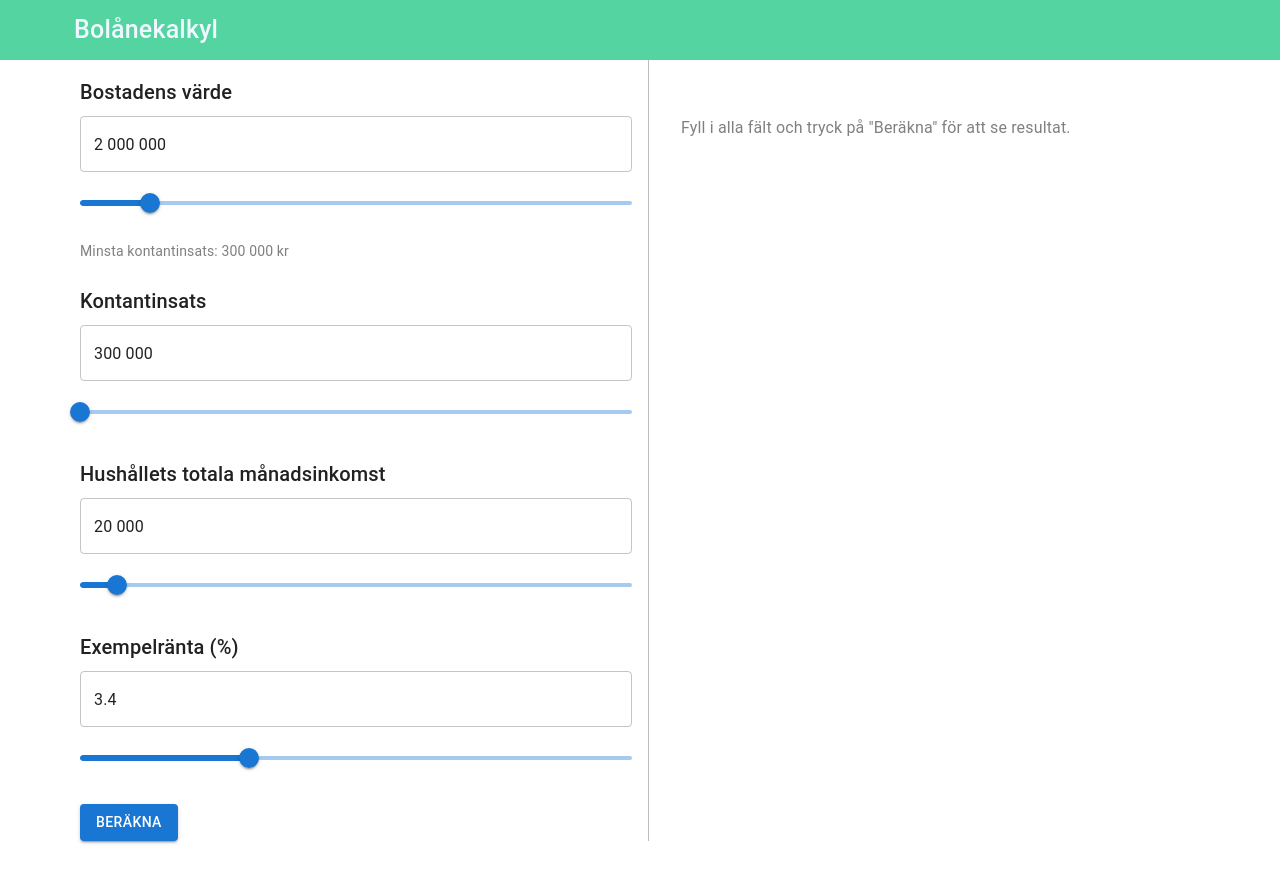
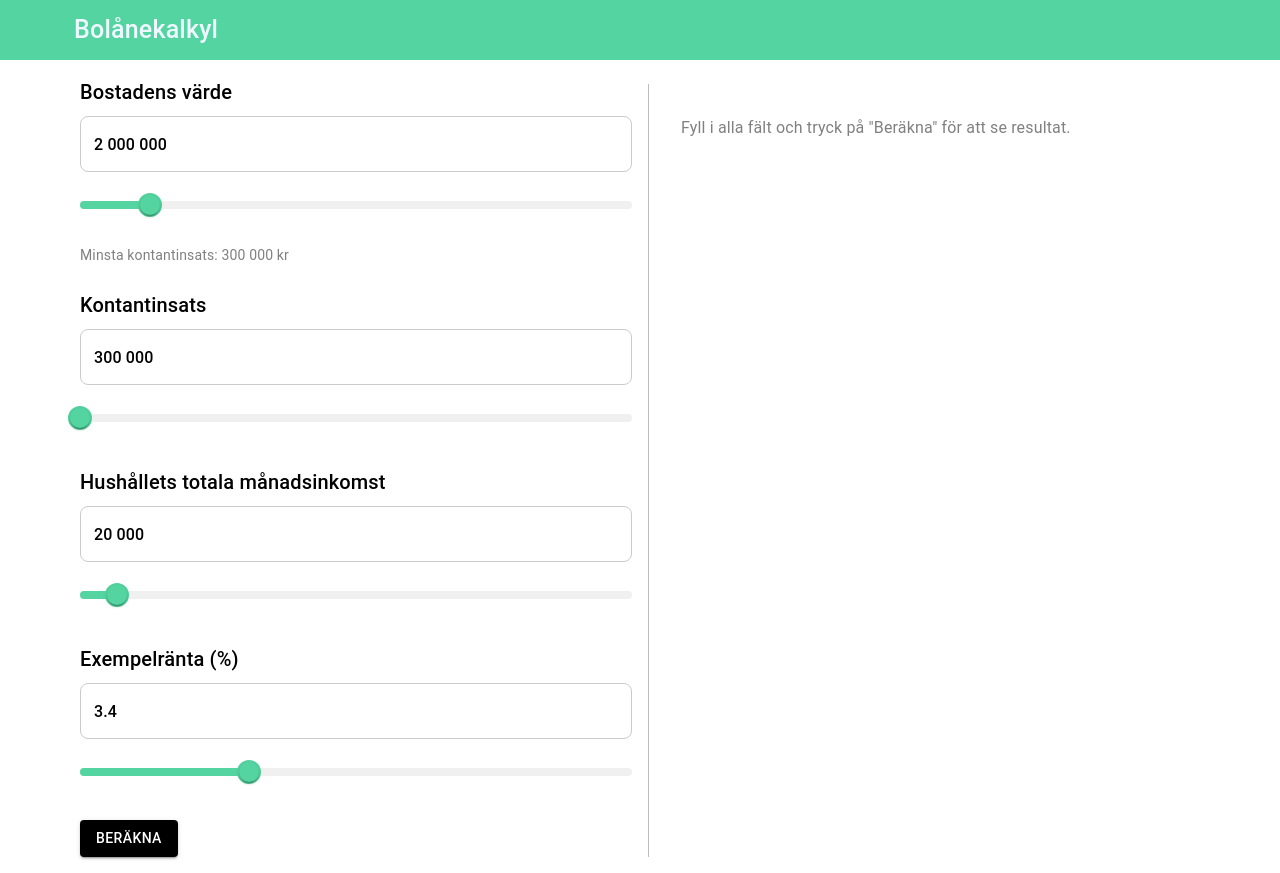
Before and after one commit to ManderssonTaurin/mortgage-calculator, a React (Vite) app: page / in a window 1280 px wide. Built offline with nearby package versions, Linux system fonts and the light colour scheme.

Commit message:
styling nästan klar

```diff
--- a/src/Components/Calculator.jsx
+++ b/src/Components/Calculator.jsx
@@ -20,11 +20,19 @@ const Calculator = () => {
 
   // Generic handler for input fields
   const handleInputChange = (e, setState) => {
-    const numericValue = parseFloat(e.target.value.replace(/\s/g, "").replace(",", "."));
+    let value = e.target.value.replace(/\s/g, "").replace(",", ".");
+
+    if (value === "") {
+      setState(""); // Allow empty input while typing
+      return;
+    }
+
+    const numericValue = parseFloat(value);
     if (!isNaN(numericValue)) {
       setState(numericValue);
     }
   };
+
 
   // Generic handler for sliders
   const handleSliderChange = (setState) => (event, newValue) => {
@@ -33,23 +41,14 @@ const Calculator = () => {
 
 // minimumDeposit = edge case when bostadens värde becomes less than kontantinsatsen
 
-const handleDepositChange = (event, newValue) => {
-  const minDeposit = propertyValue * 0.15;  // 15% of property value
-  const maxDeposit = propertyValue;         // Maximum deposit is full property value
-
-  let adjustedValue = Math.max(minDeposit, Math.min(newValue, maxDeposit));
-
-  setDeposit(adjustedValue);
-};
-
 useEffect(() => {
   const minDeposit = propertyValue * 0.15;
-  if (deposit < minDeposit) {
-    setDeposit(minDeposit);
-  } else if (deposit > propertyValue) {
-    setDeposit(propertyValue);
+
+  // Adjust deposit only if it's outside valid bounds
+  if (deposit < minDeposit || deposit > propertyValue) {
+    setDeposit((prevDeposit) => Math.max(minDeposit, Math.min(prevDeposit, propertyValue)));
   }
-}, [propertyValue, deposit]);
+}, [propertyValue, deposit]); // Runs when either value changes
 
   // Calculate amortization and interest
   const calculateAmortizationAndInterest = () => {
@@ -102,14 +101,33 @@ useEffect(() => {
         {/* Left Column: Input Fields */}
         <Grid item xs={12} md={6}>
           <Box>
-            <Typography variant="h6" sx={{ mb: 1 }}>Bostadens värde</Typography>
+            <Typography variant="h6" sx={{ mb: 1, color: "#000000" }}>Bostadens värde</Typography>
             <TextField
-              variant="outlined"
-              fullWidth
-              sx={{ mb: 2 }}
-              value={formatNumberWithSpaces(propertyValue)}
-              onChange={(e) => handleInputChange(e, setPropertyValue)}
-              inputProps={{ inputMode: "numeric", pattern: "[0-9]*" }}
+               variant="outlined"
+               fullWidth
+               sx={{ mb: 2,
+                "& .MuiOutlinedInput-root": {
+                  "& fieldset": {
+                    borderColor: "#cbcbcb", // Default border color
+                  },
+                  "&:hover fieldset": {
+                    borderColor: "#000000", // Border color on hover
+                  },
+                  "&.Mui-focused fieldset": {
+                    borderColor: "#000000", // Border color when focused
+                  },
+                  borderRadius: "8px", // Rounded corners
+
+                  },
+                  "& .MuiInputBase-input": {
+                    color: "#000000", // Text color
+                    fontSize: "16px",
+                    fontWeight: 500,
+                  },
+                }}
+               value={propertyValue === "" ? "" : formatNumberWithSpaces(propertyValue)}
+               onChange={(e) => handleInputChange(e, setPropertyValue)}
+               inputProps={{ inputMode: "numeric", pattern: "[0-9]*" }}
             />
             <Slider
               value={propertyValue}
@@ -118,6 +136,33 @@ useEffect(() => {
               step={10000}
               onChange={handleSliderChange(setPropertyValue)}
               valueLabelDisplay="auto"
+              sx={{
+                color: "#54d4a0", // Change the color of the slider
+                height: 8, // Thickness of the track
+                "& .MuiSlider-thumb": {
+                  width: 24,
+                  height: 24,
+                  backgroundColor: "#54d4a0",
+                  border: "2px solid #54d4a0",
+                  "&:hover": {
+                    boxShadow: "0px 0px 0px 8px rgba(37, 126, 215, 0.16)",
+                  },
+                },
+                "& .MuiSlider-track": {
+                  border: "none", // Remove default border
+                },
+                "& .MuiSlider-rail": {
+                  opacity: 1,
+                  backgroundColor: "#f0f0f0",
+                },
+                "& .MuiSlider-valueLabel": {
+                  backgroundColor: "#1976d2",
+                  color: "#fff",
+                  borderRadius: "6px",
+                  opacity: 0
+                },
+
+              }}
 
             />
             {/* Minimum Deposit Text */}
@@ -126,35 +171,119 @@ useEffect(() => {
             </Typography>
 
             {/* Deposit */}
-            <Typography variant="h6" sx={{ mt: 3, mb: 1 }}>Kontantinsats</Typography>
+            <Typography variant="h6" sx={{ mt: 3, mb: 1, color: "#000000" }}>Kontantinsats</Typography>
             <TextField
               variant="outlined"
               fullWidth
-              sx={{ mb: 2 }}
-              value={formatNumberWithSpaces(deposit)}
+              sx={{ mb: 2,
+                "& .MuiOutlinedInput-root": {
+                  "& fieldset": {
+                    borderColor: "#cbcbcb", // Default border color
+                  },
+                  "&:hover fieldset": {
+                    borderColor: "#000000", // Border color on hover
+                  },
+                  "&.Mui-focused fieldset": {
+                    borderColor: "#000000", // Border color when focused
+                  },
+                  borderRadius: "8px", // Rounded corners
+
+                  },
+                  "& .MuiInputBase-input": {
+                    color: "#000000", // Text color
+                    fontSize: "16px",
+                    fontWeight: 500,
+                  },
+               }}
+              value={deposit === "" ? "" : formatNumberWithSpaces(deposit)}
               onChange={(e) => {
-                let value = parseFloat(e.target.value.replace(/\s/g, ""));
-                if (!isNaN(value)) {
-                  setDeposit(Math.max(propertyValue * 0.15, Math.min(value, propertyValue)));
+                let value = e.target.value.replace(/\s/g, ""); // Remove spaces
+
+                if (value === "") {
+                  setDeposit(""); // Allow empty input
+                  return;
                 }
+
+                let numericValue = parseFloat(value);
+                if (!isNaN(numericValue)) {
+                  setDeposit(numericValue);
+                }
+              }}
+              onBlur={() => {
+                // Apply min/max constraints when user leaves input field
+                setDeposit((prevDeposit) =>
+                  Math.max(propertyValue * 0.15, Math.min(prevDeposit, propertyValue))
+                );
               }}
               inputProps={{ inputMode: "numeric", pattern: "[0-9]*" }}
             />
             <Slider
-              value={deposit}
-              min={propertyValue * 0.15} // Minimum 15% of property value
-              max={propertyValue} // Maximum cannot exceed property value
+              value={deposit || propertyValue * 0.15} // Ensure valid number
+              min={propertyValue * 0.15}
+              max={propertyValue}
               step={10000}
-              onChange={(_, newValue) => setDeposit(Math.max(propertyValue * 0.15, Math.min(newValue, propertyValue)))}
+              onChange={(_, newValue) => setDeposit(newValue)} // Allow smooth sliding
+              onChangeCommitted={() => {
+                // Enforce constraints when user releases the slider
+                setDeposit((prevDeposit) =>
+                  Math.max(propertyValue * 0.15, Math.min(prevDeposit, propertyValue))
+                );
+              }}
               valueLabelDisplay="auto"
+              sx={{
+                color: "#54d4a0", // Change the color of the slider
+                height: 8, // Thickness of the track
+                "& .MuiSlider-thumb": {
+                  width: 24,
+                  height: 24,
+                  backgroundColor: "#54d4a0",
+                  border: "2px solid #54d4a0",
+                  "&:hover": {
+                    boxShadow: "0px 0px 0px 8px rgba(37, 126, 215, 0.16)",
+                  },
+                },
+                "& .MuiSlider-track": {
+                  border: "none", // Remove default border
+                },
+                "& .MuiSlider-rail": {
+                  opacity: 1,
+                  backgroundColor: "#f0f0f0",
+                },
+                "& .MuiSlider-valueLabel": {
+                  backgroundColor: "#1976d2",
+                  color: "#fff",
+                  borderRadius: "6px",
+                  opacity: 0
+                },
+
+              }}
             />
 
             {/* Monthly Income */}
-            <Typography variant="h6" sx={{ mt: 3, mb: 1 }}>Hushållets totala månadsinkomst</Typography>
+            <Typography variant="h6" sx={{ mt: 3, mb: 1, color: "#000000" }}>Hushållets totala månadsinkomst</Typography>
             <TextField
               variant="outlined"
               fullWidth
-              sx={{ mb: 2 }}
+              sx={{ mb: 2,
+                "& .MuiOutlinedInput-root": {
+                  "& fieldset": {
+                    borderColor: "#cbcbcb", // Default border color
+                  },
+                  "&:hover fieldset": {
+                    borderColor: "#000000", // Border color on hover
+                  },
+                  "&.Mui-focused fieldset": {
+                    borderColor: "#000000", // Border color when focused
+                  },
+                  borderRadius: "8px", // Rounded corners
+
+                  },
+                  "& .MuiInputBase-input": {
+                    color: "#000000", // Text color
+                    fontSize: "16px",
+                    fontWeight: 500,
+                  },
+               }}
               value={formatNumberWithSpaces(monthlyIncome)}
               onChange={(e) => handleInputChange(e, setMonthlyIncome)}
               inputProps={{ inputMode: "numeric", pattern: "[0-9]*" }}
@@ -166,14 +295,62 @@ useEffect(() => {
               step={5000}
               onChange={handleSliderChange(setMonthlyIncome)}
               valueLabelDisplay="auto"
+              sx={{
+                color: "#54d4a0", // Change the color of the slider
+                height: 8, // Thickness of the track
+                "& .MuiSlider-thumb": {
+                  width: 24,
+                  height: 24,
+                  backgroundColor: "#54d4a0",
+                  border: "2px solid #54d4a0",
+                  "&:hover": {
+                    boxShadow: "0px 0px 0px 8px rgba(37, 126, 215, 0.16)",
+                  },
+                },
+                "& .MuiSlider-track": {
+                  border: "none", // Remove default border
+                },
+                "& .MuiSlider-rail": {
+                  opacity: 1,
+                  backgroundColor: "#f0f0f0",
+                },
+                "& .MuiSlider-valueLabel": {
+                  backgroundColor: "#1976d2",
+                  color: "#fff",
+                  borderRadius: "6px",
+                  opacity: 0
+                },
+
+              }}
             />
 
             {/* Interest Rate */}
-            <Typography variant="h6" sx={{ mt: 3, mb: 1 }}>Exempelränta (%)</Typography>
+            <Typography variant="h6" sx={{ mt: 3, mb: 1, color: "#000000" }}>Exempelränta (%)</Typography>
             <TextField
               variant="outlined"
               fullWidth
-              sx={{ mb: 2 }}
+              sx={{
+              mb: 2,
+              "& .MuiOutlinedInput-root": {
+              "& fieldset": {
+                borderColor: "#cbcbcb", // Default border color
+              },
+              "&:hover fieldset": {
+                borderColor: "#000000", // Border color on hover
+              },
+              "&.Mui-focused fieldset": {
+                borderColor: "#000000", // Border color when focused
+              },
+              borderRadius: "8px", // Rounded corners
+
+              },
+              "& .MuiInputBase-input": {
+                color: "#000000", // Text color
+                fontSize: "16px",
+                fontWeight: 500,
+              },
+
+              }}
               value={interest}
               onChange={(e) => {
                 let value = e.target.value.replace(/\s/g, "").replace(",", "."); // Remove spaces & convert ',' to '.'
@@ -199,10 +376,40 @@ useEffect(() => {
               step={0.01}
               onChange={(_, newValue) => setInterest(newValue.toString())} // Convert back to string
               valueLabelDisplay="auto"
+              sx={{
+                color: "#54d4a0", // Change the color of the slider
+                height: 8, // Thickness of the track
+                "& .MuiSlider-thumb": {
+                  width: 24,
+                  height: 24,
+                  backgroundColor: "#54d4a0",
+                  border: "2px solid #54d4a0",
+                  "&:hover": {
+                    boxShadow: "0px 0px 0px 8px rgba(37, 126, 215, 0.16)",
+                  },
+                },
+                "& .MuiSlider-track": {
+                  border: "none", // Remove default border
+                },
+                "& .MuiSlider-rail": {
+                  opacity: 1,
+                  backgroundColor: "#f0f0f0",
+                },
+                "& .MuiSlider-valueLabel": {
+                  backgroundColor: "#1976d2",
+                  color: "#fff",
+                  borderRadius: "6px",
+                  opacity: 0
+                },
+
+              }}
             />
 
             {/* Calculate Button */}
-            <Button variant="contained" sx={{ mt: 3 }} onClick={calculateAmortizationAndInterest}>
+            <Button variant="contained"
+            sx={{ mt: 3, backgroundColor: "#000000", color: "#ffffff"
+
+             }} onClick={calculateAmortizationAndInterest}>
               Beräkna
             </Button>
           </Box>
@@ -211,6 +418,7 @@ useEffect(() => {
           orientation="vertical"
           flexItem
           sx={{
+            mt: 3,
             mx: { xs: 0, md: 2 },
             borderColor: "grey.400",
             display: { xs: "none", md: "block" },
```
